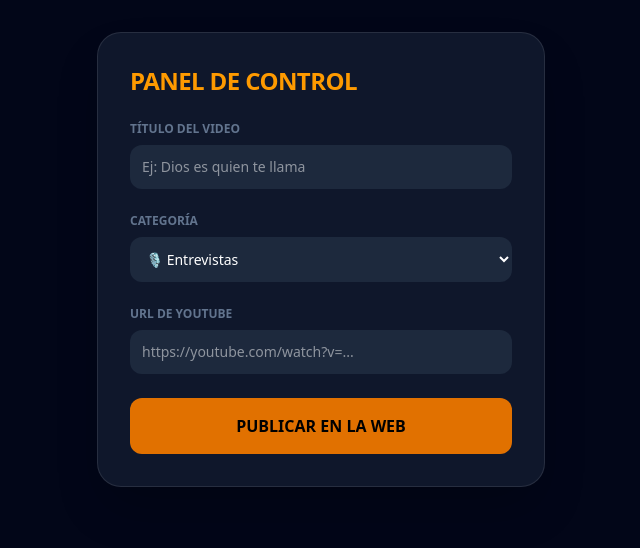
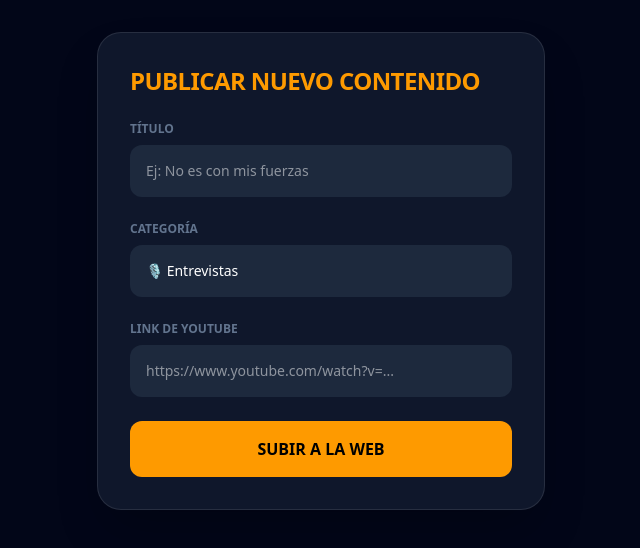
Before and after one commit to samkar70/encuentro-web, a Next.js app: page /admin in a window 1280 px wide. Shown: the top 548 px of the page, without its empty margins (319-959 px from the left). Built offline with nearby package versions, Linux system fonts and the light colour scheme.

Commit message:
Server Action implementada: Formulario de admin funcional

```diff
--- /dev/null
+++ b/src/app/admin/actions.ts
@@ -0,0 +1,39 @@
+'use server';
+
+import { db } from '@/lib/db';
+import { revalidatePath } from 'next/cache';
+
+export async function addVideoAction(formData: FormData) {
+  const title = formData.get('title') as string;
+  const category = formData.get('category') as string;
+  const videoUrl = formData.get('url') as string;
+  const artist = "Karla Perdomo"; // Por defecto para el ministerio
+
+  // Lógica para extraer el ID de YouTube y generar la miniatura automáticamente
+  const videoId = videoUrl.split('v=')[1]?.split('&')[0] || videoUrl.split('/').pop();
+  const thumbnail = `https://img.youtube.com/vi/${videoId}/maxresdefault.jpg`;
+
+  try {
+    // Insertamos el video en tu base de datos Turso
+    await db.execute({
+      sql: `INSERT INTO videos (title, type, category, url, thumbnail, artist, created_at)
+            VALUES (?, ?, ?, ?, ?, ?, ?)`,
+      args: [
+        title,
+        category === 'Short' ? 'short' : 'video',
+        category,
+        videoUrl,
+        thumbnail,
+        artist,
+        new Date().toISOString()
+      ]
+    });
+
+    // Esto limpia la memoria de Vercel para que el video aparezca al instante en la web
+    revalidatePath('/');
+    return { success: true, message: '¡Video publicado con éxito!' };
+  } catch (error) {
+    console.error("Error al guardar:", error);
+    return { success: false, message: 'Error al conectar con la base de datos.' };
+  }
+}
--- a/src/app/admin/page.tsx
+++ b/src/app/admin/page.tsx
@@ -1,55 +1,65 @@
 'use client';
 
 import React, { useState } from 'react';
-import { db } from '@/lib/db'; // Asegúrate de que db esté exportado
+import { addVideoAction } from './actions';
 
 export default function AdminPage() {
-  const [status, setStatus] = useState('');
+  const [status, setStatus] = useState<{success?: boolean, message?: string}>({});
+  const [loading, setLoading] = useState(false);
 
-  async function handleSubmit(e: React.FormEvent<HTMLFormElement>) {
-    e.preventDefault();
-    const formData = new FormData(e.currentTarget);
+  async function clientAction(formData: FormData) {
+    setLoading(true);
+    const result = await addVideoAction(formData);
+    setStatus(result);
+    setLoading(false);
 
-    // Aquí conectaríamos con una Server Action para insertar en Turso
-    setStatus('Procesando video para el ministerio...');
-
-    // Simulación de guardado exitoso
-    setTimeout(() => setStatus('✅ ¡Video de Karla subido con éxito!'), 2000);
+    if (result.success) {
+      // Limpiar el formulario si todo salió bien
+      (document.getElementById('video-form') as HTMLFormElement).reset();
+    }
   }
 
   return (
     <div className="min-h-screen bg-slate-950 text-white p-8 flex flex-col items-center">
       <div className="w-full max-w-md bg-slate-900 p-8 rounded-3xl border border-white/10 shadow-2xl">
         <h1 className="text-2xl font-black text-amber-500 mb-6 uppercase tracking-tight">
-          Panel de Control
+          Publicar Nuevo Contenido
         </h1>
 
-        <form onSubmit={handleSubmit} className="space-y-6">
+        <form id="video-form" action={clientAction} className="space-y-6">
           <div>
-            <label className="block text-xs font-bold text-slate-500 mb-2 uppercase">Título del Video</label>
-            <input name="title" required className="w-full bg-slate-800 border-none rounded-xl p-3 text-sm focus:ring-2 focus:ring-amber-500 outline-none" placeholder="Ej: Dios es quien te llama" />
+            <label className="block text-xs font-bold text-slate-500 mb-2 uppercase">Título</label>
+            <input name="title" required className="w-full bg-slate-800 border-none rounded-xl p-4 text-sm focus:ring-2 focus:ring-amber-500 outline-none" placeholder="Ej: No es con mis fuerzas" />
           </div>
 
           <div>
             <label className="block text-xs font-bold text-slate-500 mb-2 uppercase">Categoría</label>
-            <select name="category" className="w-full bg-slate-800 border-none rounded-xl p-3 text-sm outline-none">
+            <select name="category" className="w-full bg-slate-800 border-none rounded-xl p-4 text-sm outline-none appearance-none cursor-pointer">
               <option value="Entrevistas">🎙️ Entrevistas</option>
-              <option value="Short">📱 Shorts</option>
+              <option value="Short">📱 Shorts de Bendición</option>
               <option value="Musica">🎵 Alabanzas</option>
             </select>
           </div>
 
           <div>
-            <label className="block text-xs font-bold text-slate-500 mb-2 uppercase">URL de YouTube</label>
-            <input name="url" required className="w-full bg-slate-800 border-none rounded-xl p-3 text-sm focus:ring-2 focus:ring-amber-500 outline-none" placeholder="https://youtube.com/watch?v=..." />
+            <label className="block text-xs font-bold text-slate-500 mb-2 uppercase">Link de YouTube</label>
+            <input name="url" type="url" required className="w-full bg-slate-800 border-none rounded-xl p-4 text-sm focus:ring-2 focus:ring-amber-500 outline-none" placeholder="https://www.youtube.com/watch?v=..." />
           </div>
 
-          <button type="submit" className="w-full bg-amber-600 hover:bg-amber-500 text-black font-black py-4 rounded-xl transition-all active:scale-95">
-            PUBLICAR EN LA WEB
+          <button
+            disabled={loading}
+            type="submit"
+            className={`w-full font-black py-4 rounded-xl transition-all active:scale-95 ${loading ? 'bg-slate-700 text-slate-400' : 'bg-amber-500 text-black hover:bg-amber-400'}`}
+          >
+            {loading ? 'PUBLICANDO...' : 'SUBIR A LA WEB'}
           </button>
         </form>
 
-        {status && <p className="mt-6 text-center text-sm font-medium text-amber-200 animate-pulse">{status}</p>}
+        {status.message && (
+          <p className={`mt-6 text-center text-sm font-bold animate-in fade-in slide-in-from-top-2 ${status.success ? 'text-green-400' : 'text-red-400'}`}>
+            {status.message}
+          </p>
+        )}
       </div>
     </div>
   );
```
